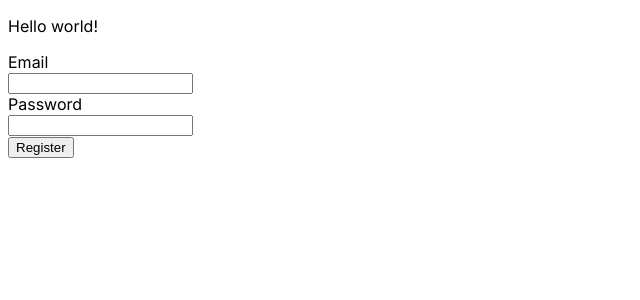
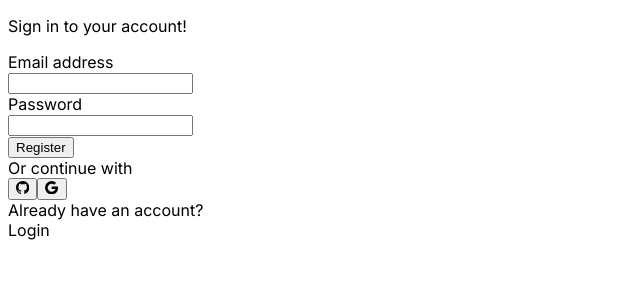
Before and after one commit to AngelPolicarpo/Blog, a Next.js app in the folder my-app/: page / in a window 1280 px wide. Shown: the top 300 px of the page, without its empty margins (0-640 px from the left). Built offline with nearby package versions, Linux system fonts and the light colour scheme.

Commit message:
Added AuthSocialButton

```diff
--- a/my-app/app/(site)/components/AuthForm.jsx
+++ b/my-app/app/(site)/components/AuthForm.jsx
@@ -4,6 +4,8 @@ import Input from "@/app/components/inputs/Input";
 import Button from "@/app/components/Button";
 import { useCallback, useState } from "react";
 import { useForm } from "react-hook-form";
+import AuthSocialButton from "./AuthSocialButton";
+import { BsGithub, BsGoogle } from 'react-icons/bs'
 
 const AuthForm = () => {
 
@@ -15,8 +17,8 @@ const AuthForm = () => {
         if (variant == 'LOGIN') {
             setVariant('REGISTER');
         } else {
-                setVariant('LOGIN');
-            }
+            setVariant('LOGIN');
+        }
     }, [variant]);
 
     const {
@@ -52,43 +54,78 @@ const AuthForm = () => {
     return (
         <div>
             <div>
-                <form onSubmit={handleSubmit(onSubmit)}>
-                    {variant == 'REGISTER' && (
+                <form
+                    onSubmit={handleSubmit(onSubmit)}
+                >
+                    {variant === 'REGISTER' && (
                         <Input
+                            disabled={isLoading}
+                            register={register}
+                            errors={errors}
+                            required
                             id="name"
                             label="Name"
-                            register={register}
-                            errors={errors}
                         />
                     )}
                     <Input
-                        id="email"
-                        label="Email"
-                        type="email"
+                        disabled={isLoading}
                         register={register}
                         errors={errors}
+                        required
+                        id="email"
+                        label="Email address"
+                        type="email"
                     />
                     <Input
+                        disabled={isLoading}
+                        register={register}
+                        errors={errors}
+                        required
                         id="password"
                         label="Password"
                         type="password"
-                        register={register}
-                        errors={errors}
                     />
                     <div>
-                        <Button
-                            disabled={isLoading}
-                            fullWidth
-                            type='submit'
-                        >
-                            {variant == 'LOGIN' ? 'Sign In' : 'Register'}
+                        <Button disabled={isLoading} fullWidth type="submit">
+                            {variant === 'LOGIN' ? 'Sign in' : 'Register'}
                         </Button>
                     </div>
                 </form>
+                <div>
+                    <div>
+                        <div>
+                            <div />
+                        </div>
+                        <div>
+                            <span>
+                                Or continue with
+                            </span>
+                        </div>
+                    </div>
+                    <div>
+                        <AuthSocialButton
+                            icon={BsGithub}
+                            onClick={() => socialAction('github')}
+                        />
+                        <AuthSocialButton
+                            icon={BsGoogle}
+                            onClick={() => socialAction('google')}
+                        />
+                    </div>
+                </div>
+                <div>
+                    <div>
+                        {variant === 'LOGIN' ? 'New to Messenger?' : 'Already have an account?'}
+                    </div>
+                    <div
+                        onClick={toggleVariant}
+                    >
+                        {variant === 'LOGIN' ? 'Create an account' : 'Login'}
+                    </div>
+                </div>
             </div>
         </div>
     )
 }
-// https://www.youtube.com/watch?v=PGPGcKBpAk8 48:02
 
 export default AuthForm;
--- /dev/null
+++ b/my-app/app/(site)/components/AuthSocialButton.jsx
@@ -0,0 +1,15 @@
+const AuthSocialButton = ({
+    icon: Icon,
+    onClick
+}) => {
+    return (
+        <button
+            type="button"
+            onClick={onClick}
+        >
+            <Icon />
+        </button>
+    )
+}
+
+export default AuthSocialButton;
--- a/my-app/app/(site)/page.jsx
+++ b/my-app/app/(site)/page.jsx
@@ -3,7 +3,7 @@ import AuthForm from "./components/AuthForm"
 export default function Home() {
     return (
         <main>
-            <p>Hello world!</p>
+            <p>Sign in to your account!</p>
             <AuthForm />
       </main>
     )
```
